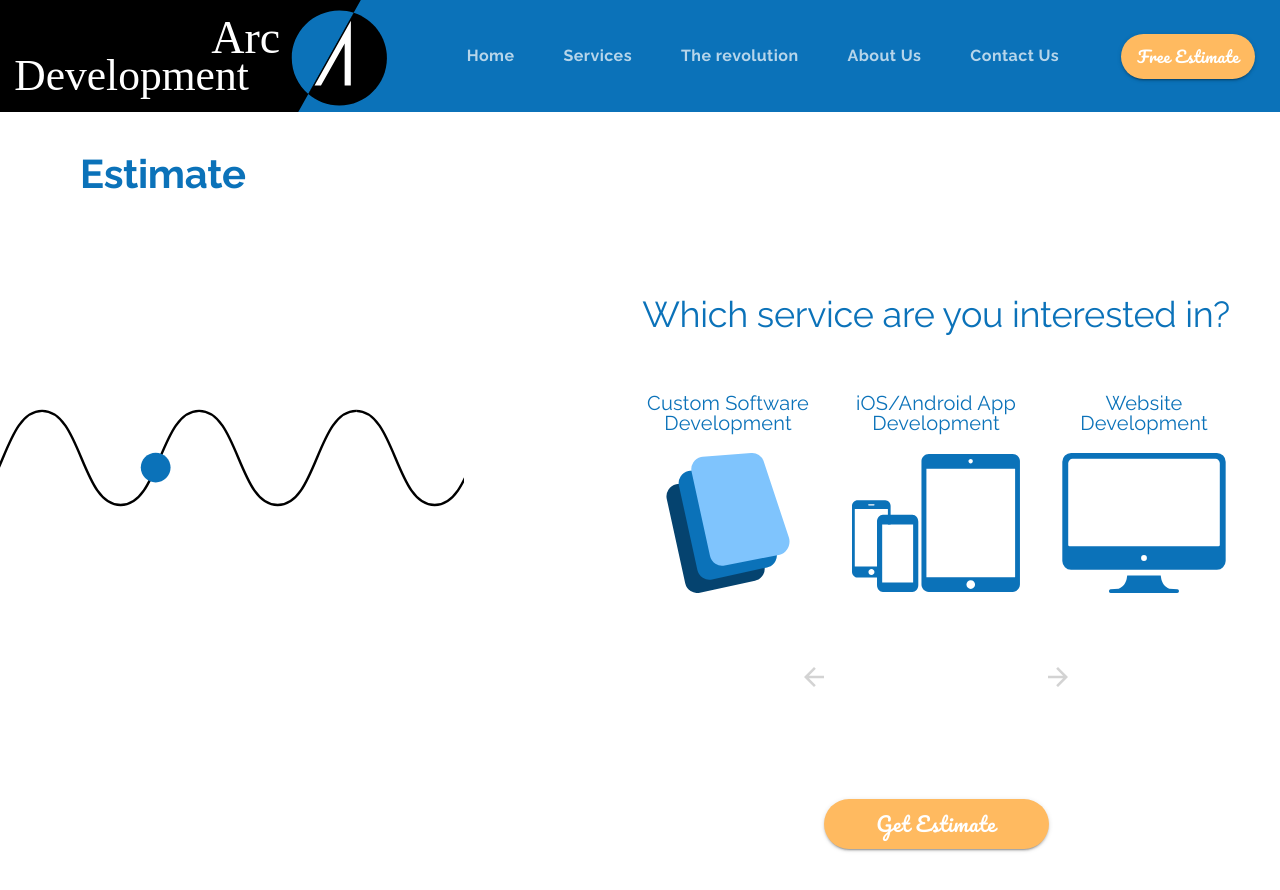
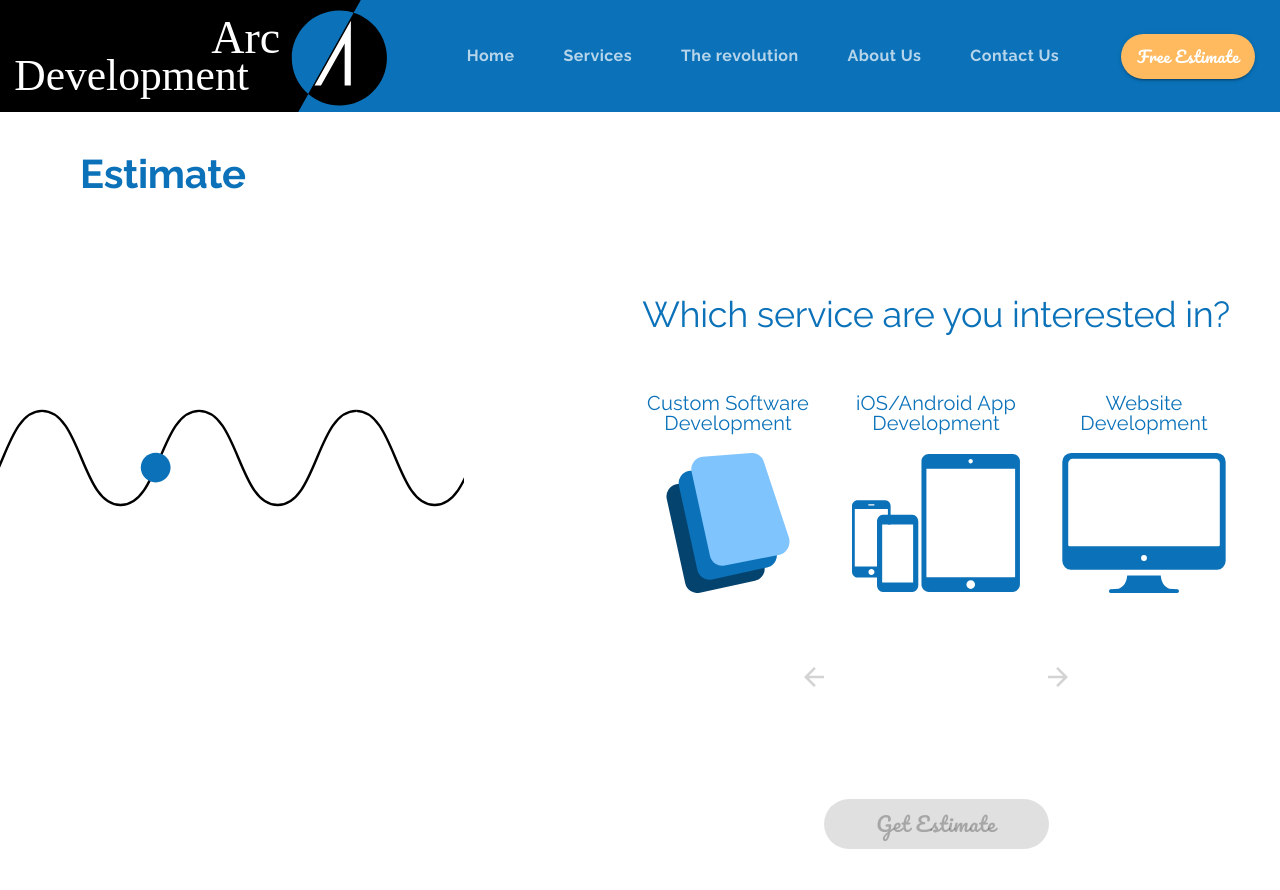
Before and after one commit to daw-maj-pl/arcdevelopment, a React (Create React App) app: page /estimate in a window 1280 px wide. Shown: the top 890 px of the page. Built offline with nearby package versions, Linux system fonts and the light colour scheme.

Commit message:
Add disabled property to Get Estimate button

```diff
--- a/src/components/Estimate.js
+++ b/src/components/Estimate.js
@@ -587,6 +587,30 @@ export default function Estimate() {
     }
   };
 
+  const estimateDisabled = () => {
+    let disabled = true;
+
+    const emptySelections = questions
+      .map(question => question.options.filter(option => option.selected))
+      .filter(question => question.length === 0);
+
+    if (questions.length === 2) {
+      if (emptySelections === 1) {
+        disabled = false;
+      }
+    } else if (questions.length === 1) {
+      disabled = true;
+    } else if (
+      emptySelections.length < 3 &&
+      questions[questions.length - 1].options.filter(option => option.selected)
+        .length > 0
+    ) {
+      disabled = false;
+    }
+
+    return disabled;
+  };
+
   const softwareSelection = (
     <Grid container direction="column">
       <Grid
@@ -845,6 +869,7 @@ export default function Estimate() {
           <Button
             variant="contained"
             className={classes.estimateButton}
+            disabled={estimateDisabled()}
             onClick={() => {
               setDialogOpen(true);
               getTotal();
```
